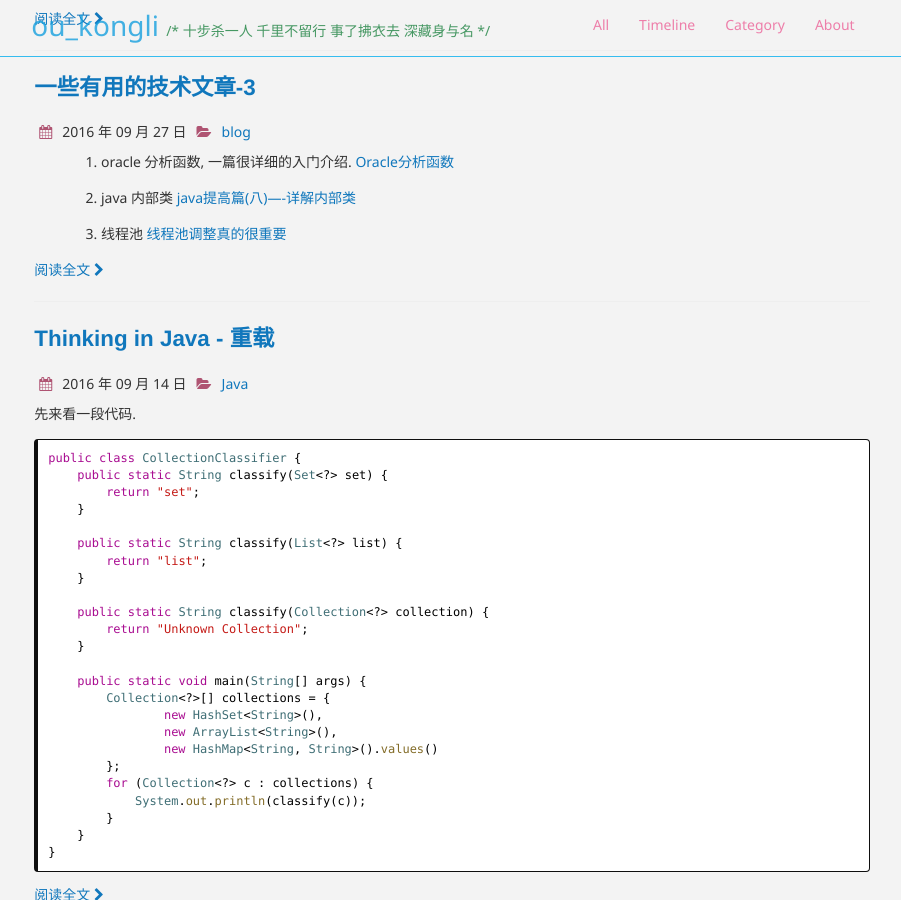
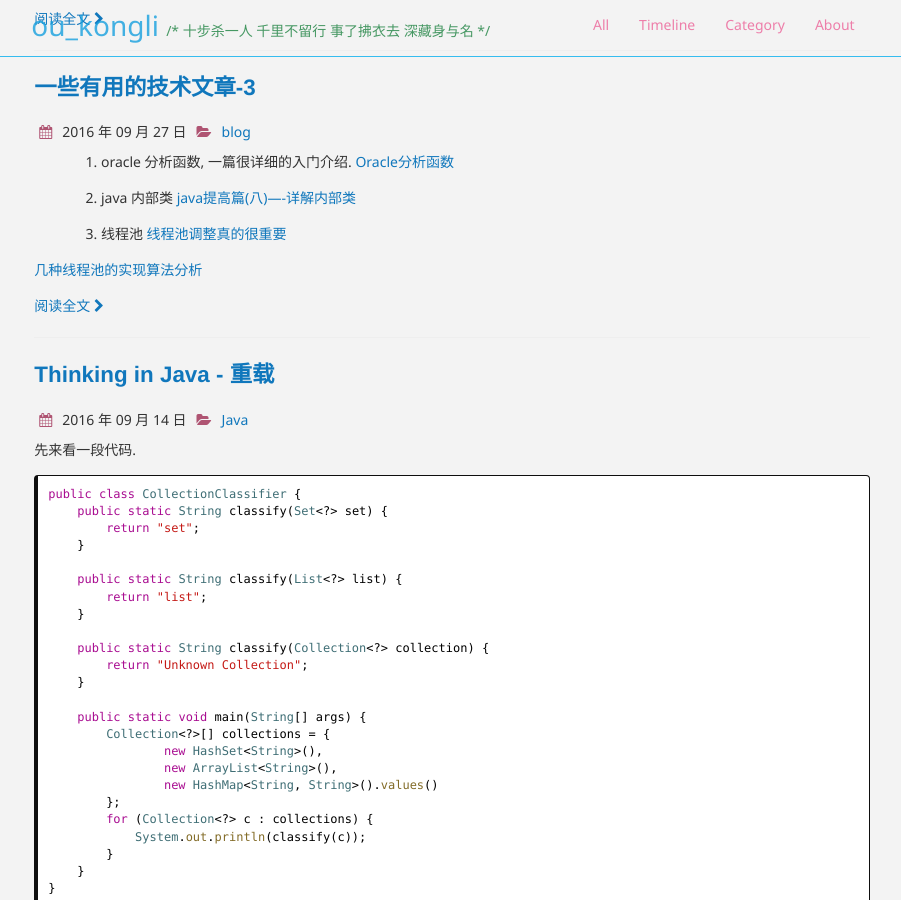
Before and after one commit to ouyangkongli/ouyangkongli.github.io, a Jekyll site: the page built from index.html, in a window 1280 px wide and 900 px high, scrolled down 897 px. Shown: the whole window, without its empty margins (194-1095 px from the left). Built offline with Jekyll 4.4.1, drawn with Linux system fonts in a browser that asks for light colours; nearby versions of some CDN libraries; the list of posts is cut into pages by our own code.

Commit message:
thread pool 实现算法分析

```diff
--- a/_posts/2016-09-27-other-blogs－3.md
+++ b/_posts/2016-09-27-other-blogs－3.md
@@ -13,3 +13,5 @@ categories: blog
 2. java 内部类 [java提高篇(八)----详解内部类](https://www.cnblogs.com/chenssy/p/3388487.html)
 
 3. 线程池 [线程池调整真的很重要](http://www.importnew.com/17633.html)
+
+ [几种线程池的实现算法分析](http://www.infoq.com/cn/articles/thread-pool-algorithm-realization)
```
